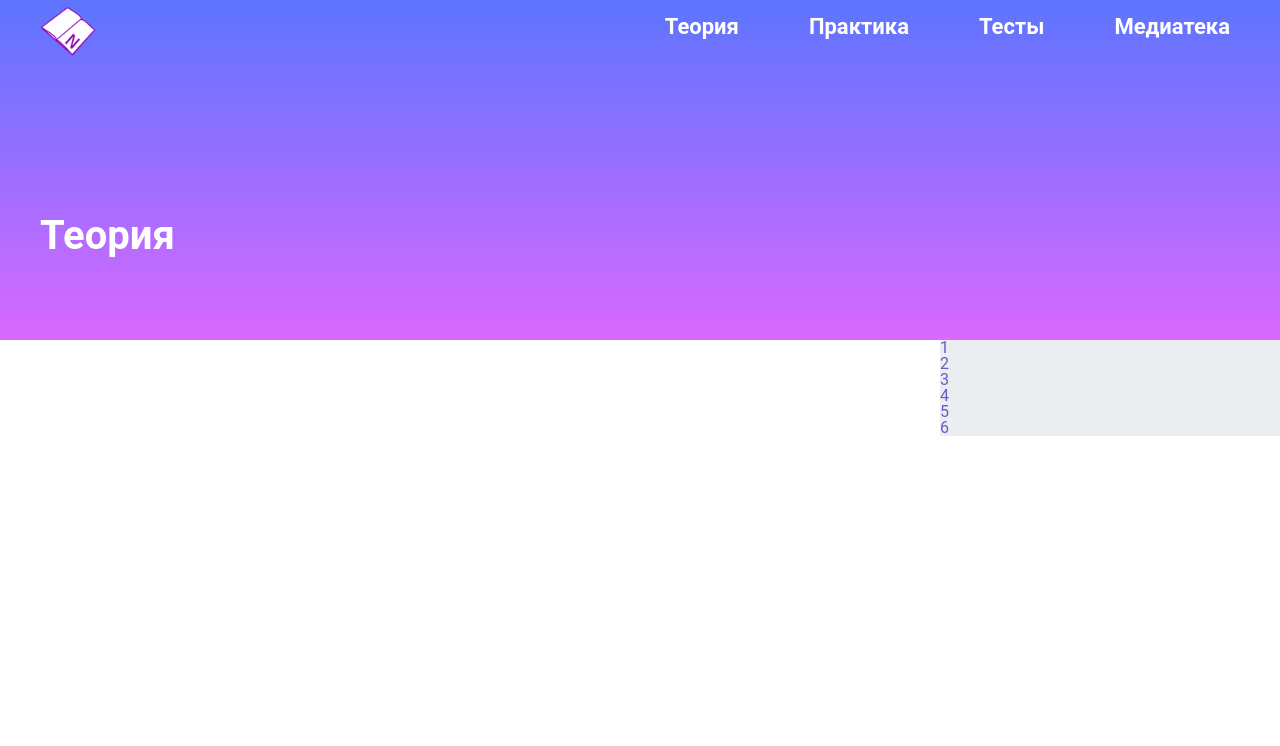
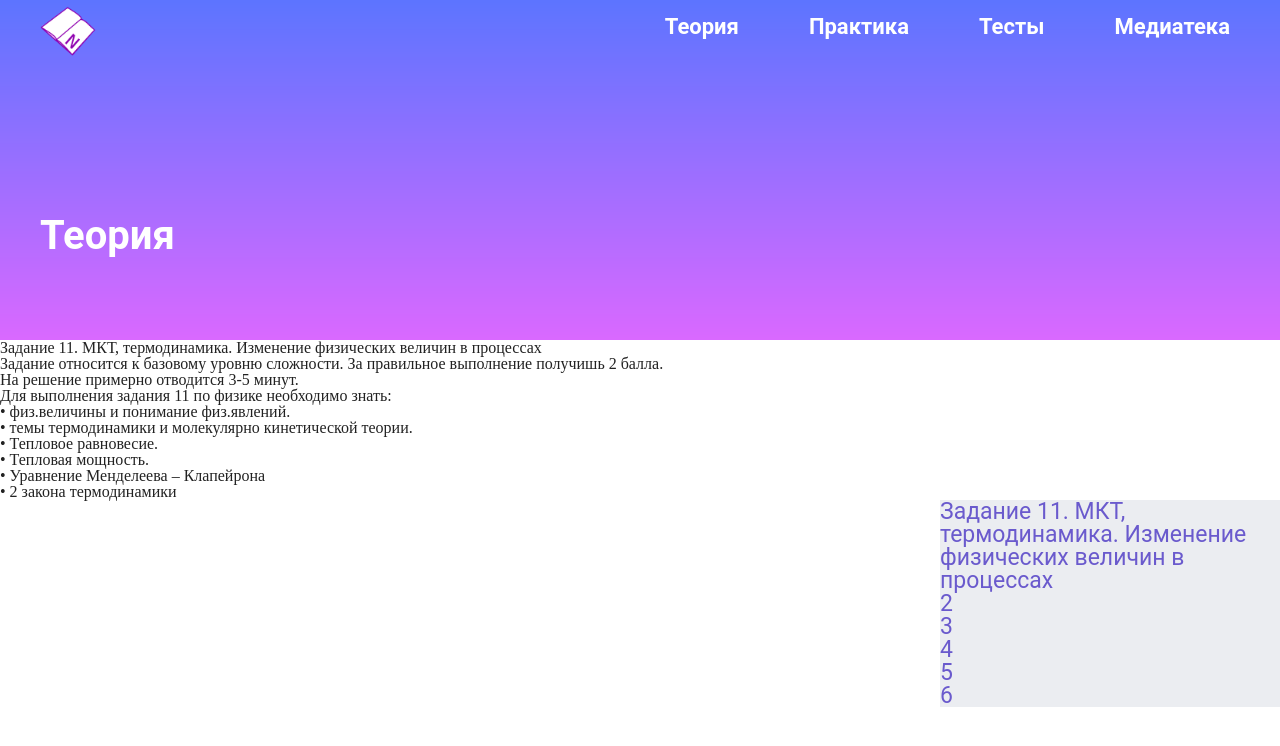
Before and after one commit to NastyVV/nastyvv.github.io, a Vue app: page /#/theory in a window 1280 px wide. Shown: the top 746 px of the page. Built offline with nearby package versions, Linux system fonts and the light colour scheme.

Commit message:
nastyVV-strukure-teoriya

```diff
--- a/src/assets/style.less
+++ b/src/assets/style.less
@@ -71,6 +71,7 @@
     .test-block {
         font-family: Roboto, sans-serif;
         color: #6A5ACD;
+        font-size: 23px;
 
     }
 }
--- a/src/views/Struktura.vue
+++ b/src/views/Struktura.vue
@@ -25,6 +25,32 @@
       <p>Продолжительность ЕГЭ по физике</p>
       <p>На выполнение всей экзаменационной работы отводится <span>235 минут</span></p>
       <p>Примерное время на выполнение заданий различных частей работы составляет:</p>
+      <p>На выполнение всей экзаменационной работы отводится<span>235 минут.</span></p>
+      <p>Примерное время на выполнение заданий различных частей работы составляет:</p>
+      <p>1.	для каждого задания с кратким ответом – <span>5 минут</span> ;</p>
+      <p>2.	для каждого задания с развернутым ответом – <span>15–20 минут.</span></p>
+      <p><span>Что можно брать на экзамен:</span></p>
+      <p>Используется непрограммируемый калькулятор (на каждого ученика)
+        <br>
+        с возможностью вычисления тригонометрических функций (cos, sin, tg) и линейка.</p>
+      <p>Перечень дополнительных устройств и материалов, использование которых разрешено на ЕГЭ, утверждается Рособрнадзором.</p>
+      <p><span>Баллы ЕГЭ по физике</span></p>
+      <p><span>1 балл</span> — за 1-4, 8, 9, 10, 13, 14, 15, 19, 20, 22, 23, 25, 26, задания.</p>
+      <p><span>2 балла</span> — 5, 6, 7, 11, 12, 16, 17, 18, 21, 24, 28.</p>
+      <p><span>3 балла</span> — 27, 29, 30, 31, 32.</p>
+      <p><span>Всего: 53 баллов</span> (максимальный первичный балл).</p>
+      <br>
+      <p>Что необходимо знать при подготовки заданий в ЕГЭ:</p>
+      <p>Знать/понимать смысл физических понятий, величин, законов, принципов, постулатов.<p>
+      <p>Уметь описывать и объяснять физические явления и свойства тел (включая космические объекты), результаты экспериментов…
+      <br>
+      приводить примеры практического использования физических знаний</p>
+      <p>Отличать гипотезы от научной теории, делать выводы на основе эксперимента и т.д.</p>
+      <p>Уметь применять полученные знания при решении физических задач.</p>
+      <p>Использовать приобретенные знания и умения в практической деятельности и повседневной жизни.</p>
+      <p><span>С чего начать подготовку к ЕГЭ по физике:</span></p>
+      <p></p>
+      <p><span></span></p>
       <p><span></span></p>
     </div>
   </div>
--- a/src/views/Teoriya.vue
+++ b/src/views/Teoriya.vue
@@ -3,10 +3,32 @@
     <div class="high-category">
       <div class="text">
         Теория
+        </div>
+    </div>
+      <div class="info-block">
+        Задание 11. МКТ, термодинамика. Изменение физических величин в процессах
+        <br>
+        Задание относится к базовому уровню сложности. За правильное выполнение получишь <span>2</span> балла.
+        <br>
+        На решение примерно отводится <span>3-5</span> минут.
+        <br>
+        Для выполнения задания 11 по физике необходимо знать:
+        <br>
+        •	физ.величины и понимание физ.явлений.
+        <br>
+        •	темы термодинамики и молекулярно кинетической теории.
+        <br>
+        •	Тепловое равновесие.
+        <br>
+        •	Тепловая мощность.
+        <br>
+        •	Уравнение Менделеева – Клапейрона
+        <br>
+        •	2 закона термодинамики
       </div>
-    </div>
+
     <div class="mainmenu-block">
-      <div class="test-block">1</div>
+      <div class="test-block">Задание 11. МКТ, термодинамика. Изменение физических величин в процессах </div>
       <div class="test-block">2</div>
       <div class="test-block">3</div>
       <div class="test-block">4</div>
```
